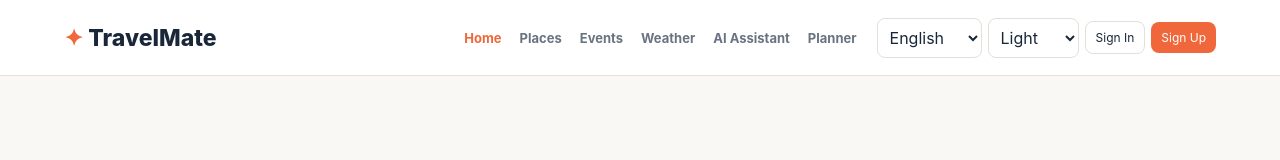
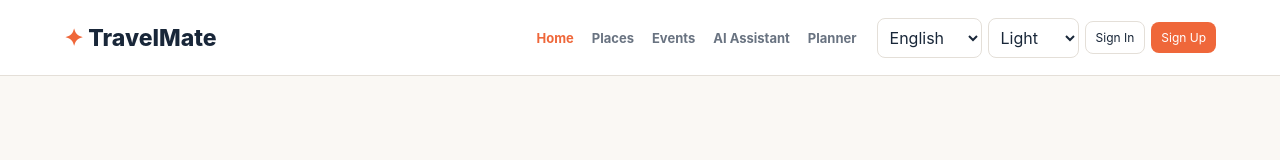
Before and after one commit to 06shashankr-rgb/Tourism, a React (Vite) app in the folder travelmate-frontend/: page / in a window 1280 px wide. Shown: the top 160 px of the page. Built offline with nearby package versions, Linux system fonts and the light colour scheme.

Commit message:
Remove SkyCast weather page integration

```diff
--- a/travelmate-frontend/src/App.jsx
+++ b/travelmate-frontend/src/App.jsx
@@ -3,7 +3,6 @@ import {Routes,Route,NavLink,Link,useNavigate} from "react-router-dom";
 import {MapContainer,TileLayer,Marker,Circle,useMap} from "react-leaflet";
 import {places,events} from "./data";
 import {translations} from "./i18n";
-import WeatherPage from "./WeatherPage";
 
 const defaultLocation={lat:12.2958,lng:76.6394,label:"Mysuru"};
 const radii=[50,100,150,200];
@@ -63,7 +62,6 @@ export default function App(){
      <Route path="/" element={<Home t={t} location={location} live={live} startGps={startGps}/>}/>
      <Route path="/places" element={<Places t={t} location={location} live={live} startGps={startGps} add={add}/>}/>
      <Route path="/events" element={<Events t={t} location={location} user={user} add={add} openBooking={setBookingEvent}/>}/>
-     <Route path="/weather" element={<WeatherPage location={location} startGps={startGps}/>}/>
      <Route path="/ai" element={<Assistant t={t} location={location}/>}/>
      <Route path="/planner" element={<Planner t={t} planner={planner} bookings={bookings} remove={remove}/>}/>
      <Route path="/login" element={<Auth t={t} users={users} setUsers={setUsers} setUser={setUser} loginMode/>}/>
@@ -77,7 +75,7 @@ export default function App(){
 function Header({t,language,setLanguage,theme,setTheme,user,logout}){
  return <header className="header">
   <Link className="logo" to="/">✦ TravelMate</Link>
-  <nav><NavLink to="/">{t.home}</NavLink><NavLink to="/places">{t.places}</NavLink><NavLink to="/events">{t.events}</NavLink><NavLink to="/weather">Weather</NavLink><NavLink to="/ai">{t.ai}</NavLink><NavLink to="/planner">{t.planner}</NavLink></nav>
+  <nav><NavLink to="/">{t.home}</NavLink><NavLink to="/places">{t.places}</NavLink><NavLink to="/events">{t.events}</NavLink><NavLink to="/ai">{t.ai}</NavLink><NavLink to="/planner">{t.planner}</NavLink></nav>
   <div className="controls">
    <select value={language} onChange={e=>setLanguage(e.target.value)}>{Object.keys(translations).map(x=><option key={x}>{x}</option>)}</select>
    <select value={theme} onChange={e=>setTheme(e.target.value)}><option value="light">{t.light}</option><option value="dark">{t.dark}</option><option value="nature">{t.nature}</option><option value="sunset">{t.sunset}</option></select>
```
